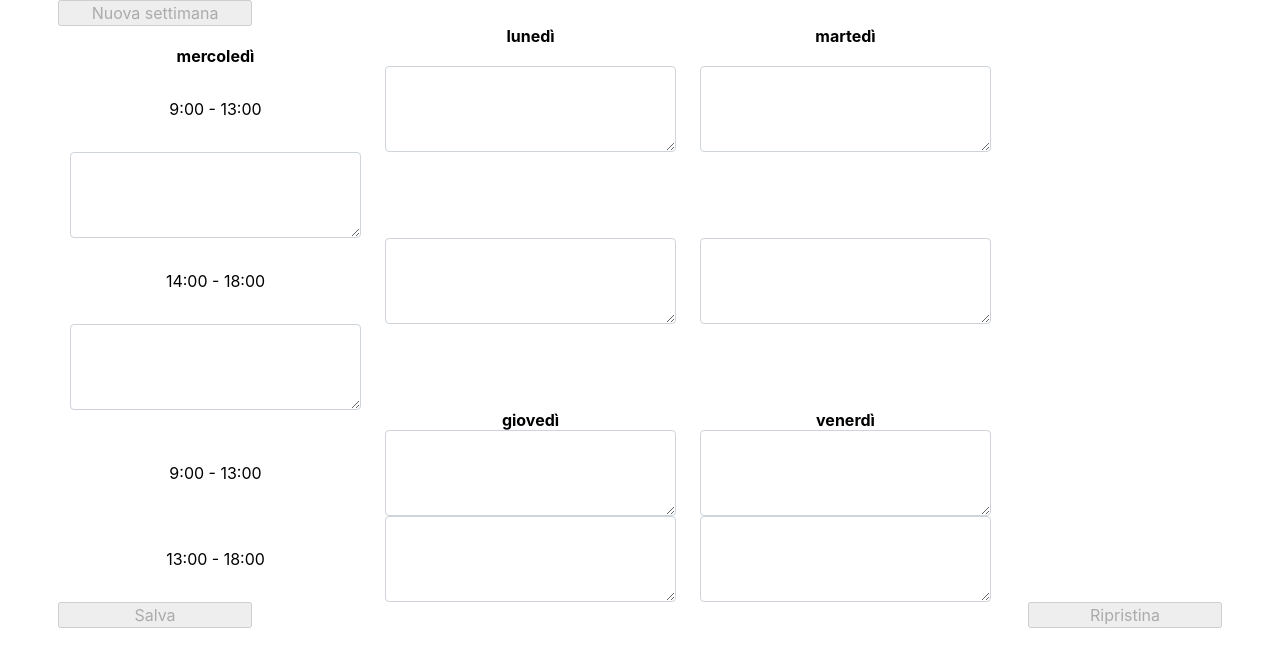
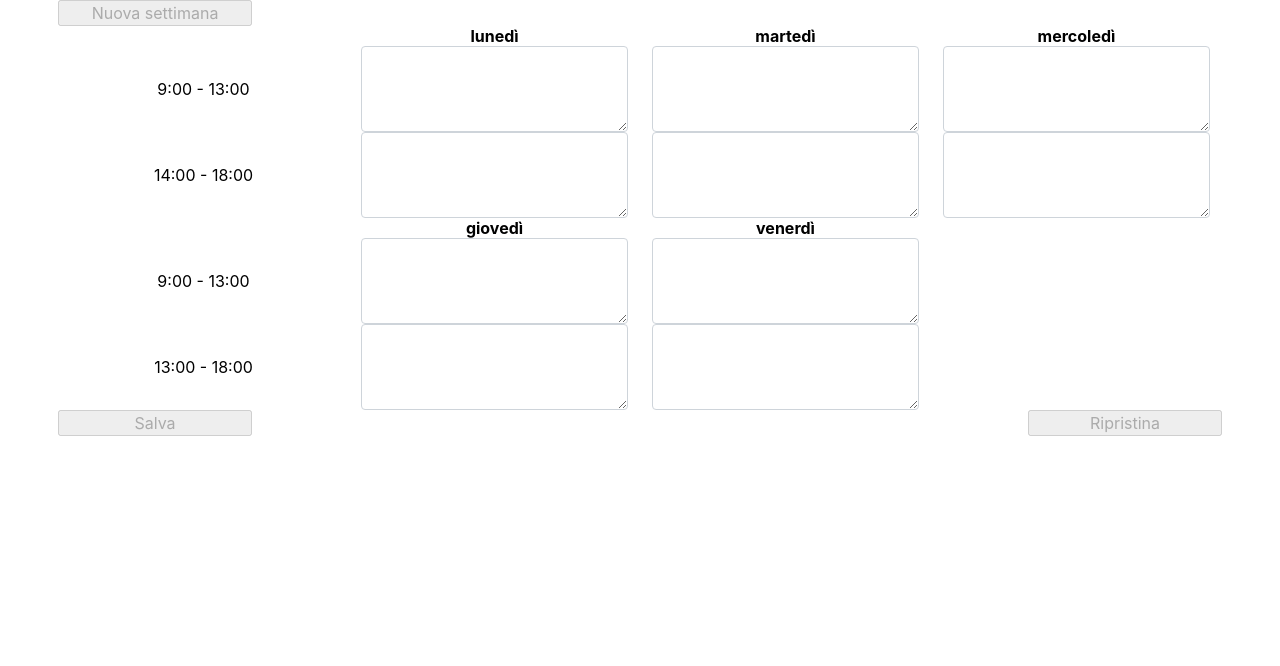
Before and after one commit to carlfranz/weekly-scheduler, a React (Vite) app: page / in a window 1280 px wide. Shown: the top 666 px of the page. Built offline with nearby package versions, Linux system fonts and the light colour scheme.

Commit message:
Update index.css

```diff
--- a/src/index.css
+++ b/src/index.css
@@ -114,6 +114,7 @@ button, input, optgroup, select, textarea {
 }
 
 .col-3 {
+  box-sizing: border-box;
   flex: 0 0 auto;
   width: 25%;
 }
```
